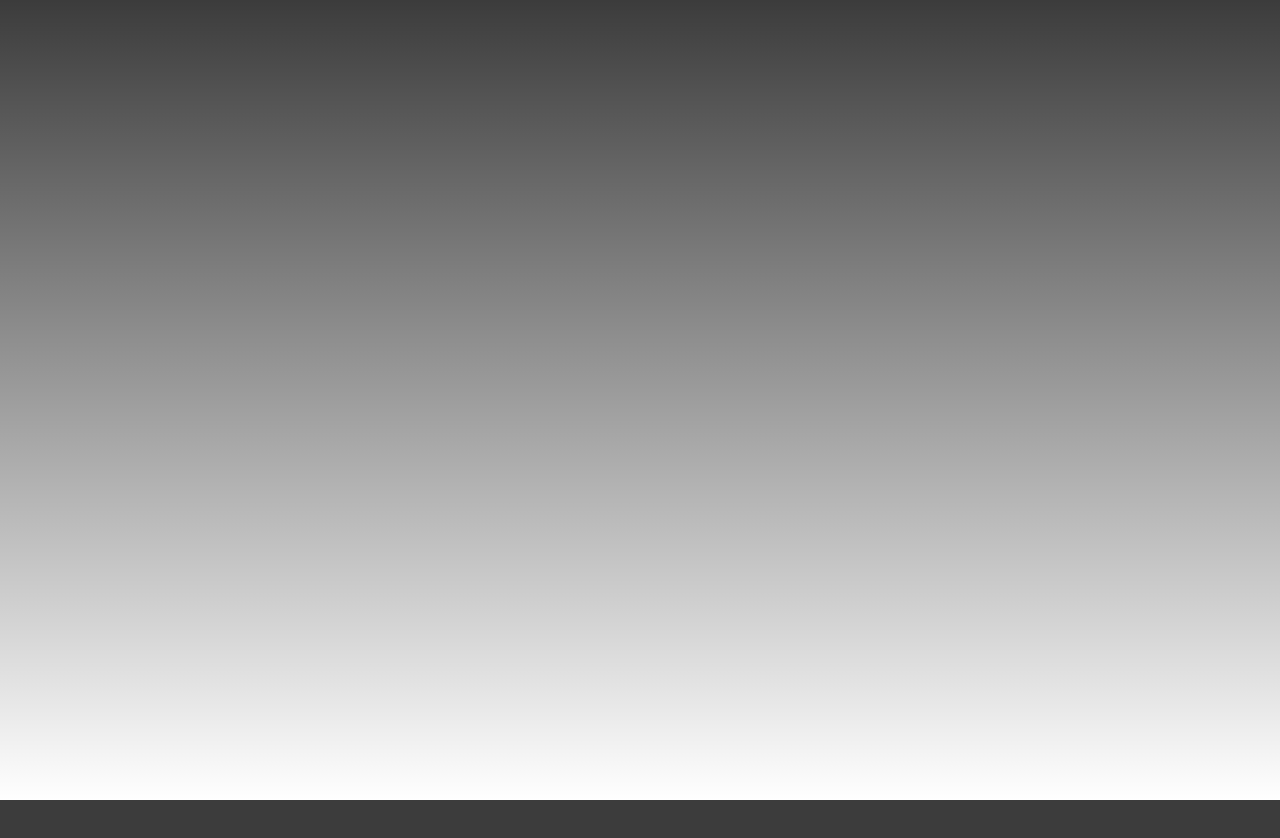
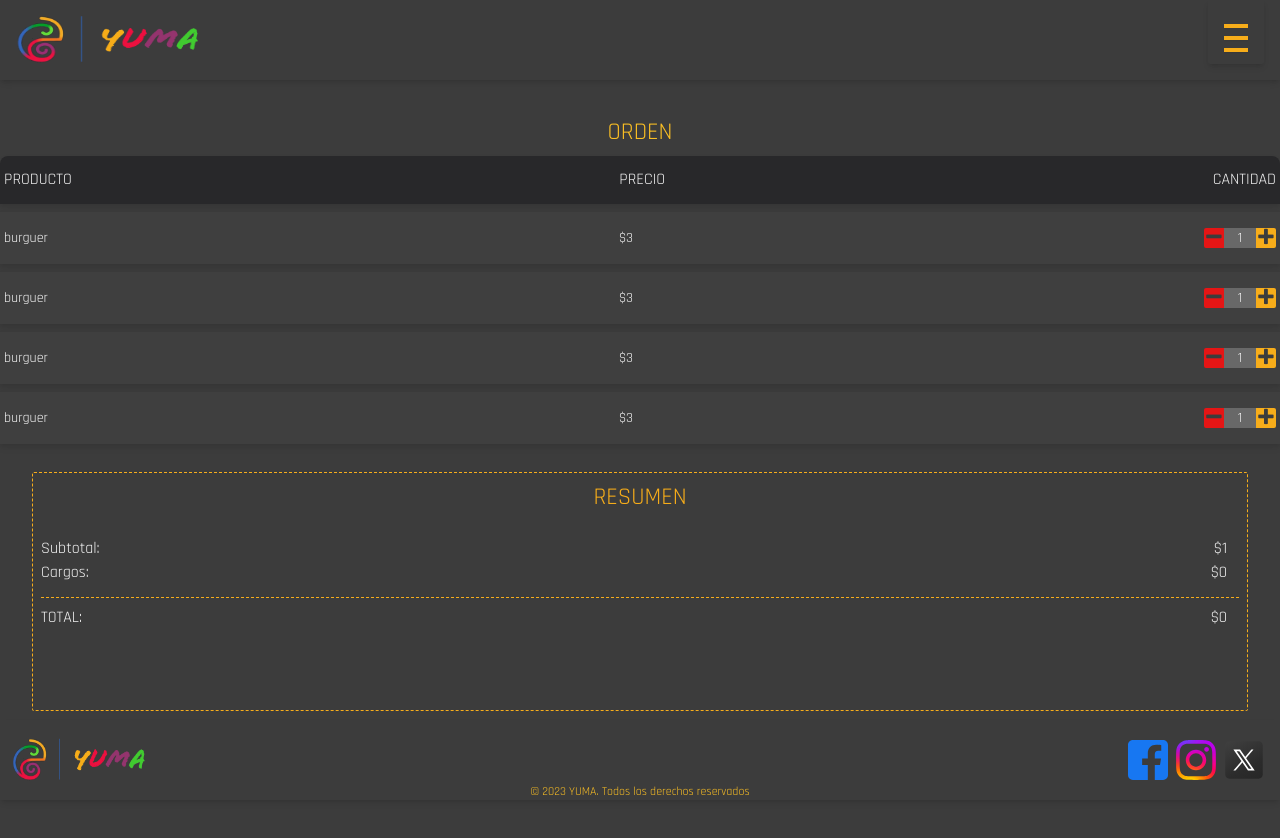
Before and after one commit to spawn22/yuma-digital-menu, a Next.js app: page /orden in a window 1280 px wide. Shown: the top 838 px of the page. Before the commit the page ends 800 px from the top, so only its background shows below. Built offline with nearby package versions, Linux system fonts and the light colour scheme.

Commit message:
ajuste de height en bannerMenu se agrega componente de Boton de cantidad, modificacions en ambos footers, creacion de pagina de Orden (provisional) con componentes de orden list- item y resumen

```diff
--- a/app/components/BannerMenu.jsx
+++ b/app/components/BannerMenu.jsx
@@ -23,11 +23,11 @@ const BannerMenu = () => {
       <div className="  relative text-center flex text-[#F7AD1A] mt-5 mb-6 text-sm font-normal ">
         SLOGAN
       </div>
-      <Link href={''} className="w-72 bg-[#3C3C3C] h-16 bg-opacity-95 rounded shadow border-2 text-center flex flex-wrap justify-center hover:text-amber-600 text-[#F7AD1A] text-xl font-normal hover:border-amber-600 border-[#F7AD1A]">
+      <Link href={''} className="w-60 sm:w-72 bg-[#3C3C3C] mx-auto h-16 bg-opacity-95 rounded shadow border-2 text-center flex flex-wrap justify-center hover:text-amber-600 text-[#F7AD1A] text-xl font-normal hover:border-amber-600 border-[#F7AD1A]">
         {" "}
         <Image
           alt="icono menu"
-          className="w-14 h-14 aspect-auto my-auto"
+          className="w-14 h-14  aspect-auto my-auto"
           src={menuIcon}
         />
         <p className="my-auto">IR AL MENÚ</p>
--- /dev/null
+++ b/app/components/BotonCantidad.jsx
@@ -0,0 +1,33 @@
+import React from 'react'
+
+const BotonCantidad = () => {
+  return (
+    <div>
+      <div className="flex items-center">
+    <button
+      type="button"
+      className="h-5 w-5 bg-[#E51515] rounded-l-sm text-[#3C3C3C] justify-center font-semibold text-4xl text-center items-center content-center flex m-auto hover:opacity-75"
+    >
+      &minus;
+    </button>
+
+    <input
+      type='text'
+      id="Quantity"
+      readOnly={true}
+      value="1"
+      className="h-5 w-8  bg-[#C5C5C5] bg-opacity-30 text-[#F5F5F5] text-center"
+    />
+
+    <button
+      type="button"
+      className="h-5 w-5 bg-[#F7AD1A] rounded-r-sm text-[#3C3C3C] justify-center font-semibold text-4xl text-center items-center content-center flex transition hover:opacity-75"
+    >
+     +
+    </button>
+  </div>
+    </div>
+  )
+}
+
+export default BotonCantidad
--- a/app/components/BotonMenu.jsx
+++ /dev/null
@@ -1,9 +0,0 @@
-import React from 'react'
-
-const BotonMenu = () => {
-  return (
-    <div>BotonMenu</div>
-  )
-}
-
-export default BotonMenu
--- a/app/components/Footer.jsx
+++ b/app/components/Footer.jsx
@@ -6,8 +6,8 @@ import xLogo from "public/assets/iconos/icons8-twitterx-48.svg";
 
 const Footer = () => {
   return (
-    <div className="w-full py-5 shadow-lg  bottom-0 left-0 right-0  bg-[#3C3C3C] fixed justify-between  inline-flex">
-      <div className="text-center w-2/4 flex  text-zinc-100 text-opacity-70 ">
+    <div className="w-full py-5 shadow-lg bottom-0 left-0 right-0  bg-[#3C3C3C] fixed justify-between  inline-flex">
+      <div className="text-center w-2/4 flex flex-wrap text-zinc-100 text-opacity-70 ">
         <p className="content-center text-xs ml-2 font-normal my-auto align-middle items-center">DESARROLLADO POR</p>{" "}
         <Image alt="logo YUMA landing" priority={false} className="w-24 shadow-xl h-9 " src={logoYumaPalabra} />
       </div>
--- a/app/components/Footer2.jsx
+++ b/app/components/Footer2.jsx
@@ -9,13 +9,13 @@ const Footer2 = () => {
   return (
     <section>
 
-<div className="w-full py-1 shadow-md bottom-0 left-0 right-0  bg-[#3C3C3C] fixed justify-between  inline-flex">
-      <div className="text-center w-1/3 flex  text-zinc-100 text-opacity-70 ">
+<div className="w-full py-1 shadow-md bottom-0 left-0 right-0  bg-[#3C3C3C] fixed justify-between flex-wrap flex">
+      <div className="text-center w-1/3 flex-wrap flex-grow text-zinc-100 text-opacity-70 ">
 
         <Image alt="logo YUMA landing" priority={true} className="w-[9.5rem]  aspect-auto " src={logoFoot} />
       </div>
-      <div className="text-amber-400 text-xs bottom-0 fixed text-center w-full font-normal">© 2023 YUMA. Todos los derechos reservados</div>
-      <div className="w-1/3 flex justify-end gap-2  mr-4">
+      <div className="text-amber-400  text-xs flex-wrap  flex-grow bottom-0 fixed text-center w-full font-normal">© 2023 YUMA. Todos los derechos reservados</div>
+      <div className="w-1/3 flex justify-end flex-wrap  flex-grow fle gap-2  mr-4">
         <div className="w-10 my-auto h-10">
           <Image className=" w-full h-full my-auto" alt="logo fb" src={faceLogo} />
         </div>
--- /dev/null
+++ b/app/components/OrdenItem.jsx
@@ -0,0 +1,17 @@
+import React from "react";
+import BotonCantidad from "./BotonCantidad";
+
+const OrdenItem = ({elemento}) => {
+
+  return (
+
+      <div className="w-full py-4 bg-neutral-700 flex justify-between bg-opacity-95 text-[#F5F5F5] drop-shadow-md ">
+        <p className="my-auto text-sm ml-1">{elemento.producto}</p>
+        <p className="my-auto text-sm">${elemento.precio}</p>{" "}
+        <div className="my-auto text-sm mr-1"><BotonCantidad/></div>
+      </div>
+
+  );
+};
+
+export default OrdenItem;
--- /dev/null
+++ b/app/components/OrdenList.jsx
@@ -0,0 +1,37 @@
+import React from "react";
+import OrdenItem from "./OrdenItem";
+import Resumen from '../components/Resumen'
+const item={producto:'burguer',
+                precio:3,}
+    const orden=[item,item,item,item]
+
+
+    const OrdenList = () => {
+
+  return (
+    <section className='"w-full flex flex-col gap-2 content-center mt-5 mb-6 pt-24 pb-32 items-center text-center'>
+      <h2 className="text-amber-400 text-2xl my-auto font-normal relative text-center">
+        ORDEN
+      </h2>
+      <div className="w-full rounded-t-lg bg-zinc-800 flex justify-between py-3 bg-opacity-95 text-[#F5F5F5] drop-shadow-md ">
+        <p className="my-auto ml-1">PRODUCTO</p>
+        <p className="my-auto">PRECIO</p>
+        <p className="my-auto mr-1">CANTIDAD</p>
+      </div>
+      {orden.length>0&&(<ul className=" w-full flex gap-2 flex-col">
+
+
+        {orden.map((elemento,i)=>
+            <li key={i}>
+                <OrdenItem elemento={elemento}/>
+            </li>
+        )}
+        </ul>)}
+
+        <Resumen/>
+
+    </section>
+  );
+};
+
+export default OrdenList;
--- /dev/null
+++ b/app/components/Resumen.jsx
@@ -0,0 +1,17 @@
+import React from 'react'
+
+const Resumen = () => {
+  return (
+    <section className='w-[95%] h-auto rounded-sm flex relative bg-[#3C3C3C] flex-col gap-2 content-start border border-dashed border-[#F7AD1A] mt-5 mb-6 pt-16 pb-20 text-center'>
+      <h2 className='text-[#F7AD1A] absolute top-0 right-0 left-0 mt-2 text-2xl mx-auto font-normal h-1  text-center'>RESUMEN</h2>
+
+    <div className='text-[#F5F5F5] text-left flex flex-col'>
+    <div className=' my-auto ml-2 inline-flex justify-between mr-2' >Subtotal: <p className='flex mr-3'>{'$1'}</p></div>
+    <div className='my-auto  inline-flex justify-between ml-2 mr-2'>Cargos: <p className='flex mr-3'>{'$0'}</p></div>
+    <div className='mt-3 border-t-[1px] border-[#F7AD1A] pt-2 border-dashed inline-flex justify-between ml-2 mr-2'>TOTAL: <p className='flex  mr-3'>{'$0'}</p></div>
+    </div>
+    </section>
+  )
+}
+
+export default Resumen
--- a/app/landing/page.jsx
+++ b/app/landing/page.jsx
@@ -36,7 +36,7 @@ const page = () => {
 
 
 <div style= {{ backgroundImage: `${navMobile?"url('/assets/fondocomidas1.png')":"url('/assets/fondocomidas2.png')"}`,
-  }} className="bg-blend-multiply bg-inherit w-full aspect-auto bg-no-repeat bg-cover bg-center flex flex-col">
+  }} className="bg-blend-multiply bg-inherit w-full h-full aspect-auto bg-no-repeat bg-cover bg-center flex flex-col">
 
     <Nav/>
 
--- a/app/orden/page.jsx
+++ b/app/orden/page.jsx
@@ -1,9 +1,16 @@
 import React from 'react'
+import Nav from '../components/Nav'
+import Footer2 from '../components/Footer2'
+import OrdenList from '../components/OrdenList'
+
 
 const page = () => {
   return (
-    <div>
+    <div className='w-full relative  aspect-auto bg-inherit bg-cover bg-[#3C3C3C] flex flex-col'>
+    <Nav/>
+    <OrdenList/>
 
+    <Footer2/>
     </div>
   )
 }
```
